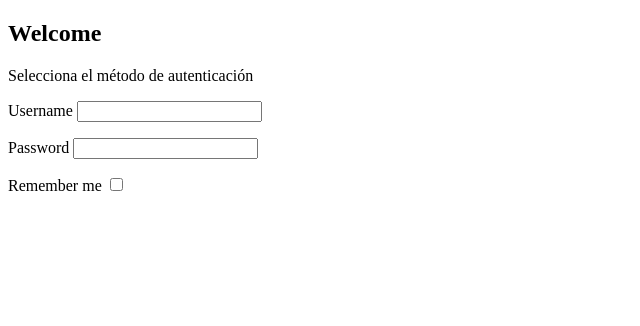
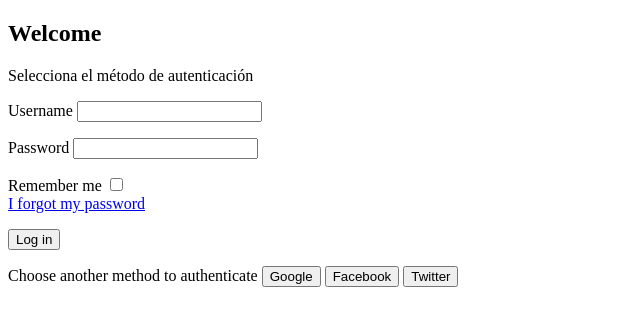
Before and after one commit to agussffernandez/login_basico, a plain HTML site: page index.html in a window 1280 px wide. Shown: the whole page, without its empty margins (0-640 px from the left). Drawn offline with Linux system fonts and the light colour scheme.

Commit message:
Agregandole botones de google facebook y twiter

```diff
--- a/index.html
+++ b/index.html
@@ -26,14 +26,30 @@
 
                 <div class="option">
                     <div>
-                        Remember me <input type="checkbox" name="rememberme" id="rememberme">
+                        Remember me
+                        <input type="checkbox" name="rememberme" id="rememberme">
                     </div>
                     <div>
-
+                        <a href="#">I forgot my password</a>
                     </div>
                 </div>
+
+                <p>
+                    <input type="submit" class="btn btn-login" value="Log in">
+                </p>
+
+                <div class="providers">
+                    <span>Choose another method to authenticate</span>
+                    <button class="btn btn-google">Google</button>
+                    <button class="btn btn-facebook">Facebook</button>
+                    <button class="btn btn-twitter">Twitter</button>
+                </div>
+
+
             </form>
         </div>
+
+        <div class="welcome-screen-container"></div>
     </div>
 
 </body>
```
